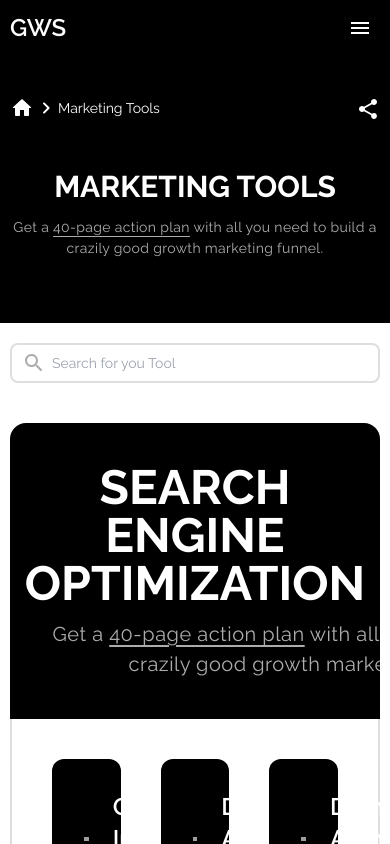
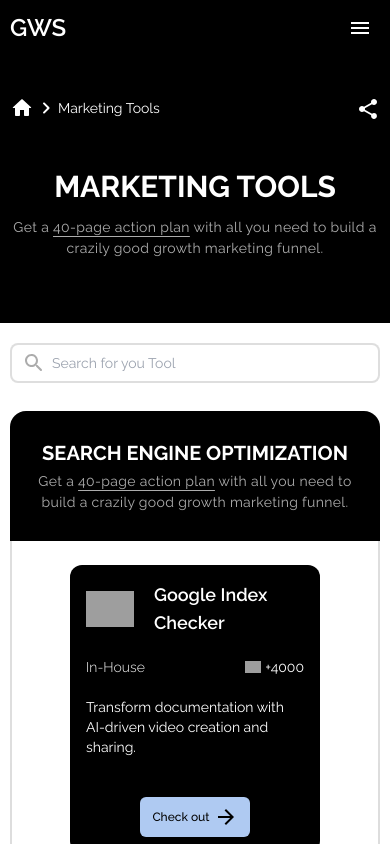
Before and after one commit to Growth-Friends/grow-with-sahil, a Next.js app: page /marketing-tools in a window 390 px wide. Shown: the top 844 px of the page. Built offline with nearby package versions, Linux system fonts and the light colour scheme; grey boxes are pictures that could not be loaded.

Commit message:
tools component done

```diff
--- a/src/components/BlogSection/BlogSection.js
+++ b/src/components/BlogSection/BlogSection.js
@@ -12,10 +12,10 @@
         "xl:pt-20 lg:pt-16 md:pt-14 pt-8 xl:pb-20 lg:pb-16 md:pb-14 pb-10 text-center"
       }
     >
-      <h2 className="font-bold xl:text-5xl lg:text-4xl md:text-3xl text-2xl px-3 ">
+      <h2 className="font-bold xl:text-5xl lg:text-4xl md:text-3xl text-2xl ">
         {content.heading}
       </h2>
-      <p className="text-paraSecondary xl:text-xl lg:text-lg md:text-base text-sm xl:w-[580px] lg:w-[500px] md:w-[460px] w-full md:px-0 px-3 xl:mt-3 lg:mt-2 mt-1 tracking-wide leading-normal inline-block ">
+      <p className="text-paraSecondary xl:text-xl lg:text-lg md:text-base text-sm xl:w-[580px] lg:w-[500px] md:w-[460px] w-full xl:mt-3 lg:mt-2 mt-1 tracking-wide leading-normal inline-block ">
         {content.subHeading.map((item, index) => {
           return (
             <React.Fragment key={index}>
@@ -60,7 +60,7 @@
                       <Link
                         prefetch={false}
                         href={staticRoutes.blog}
-                        className="bg-primaryColor text-black hover:bg-black hover:text-white xl:px-3 px-2 py-1 xl:rounded-md rounded font-semibold xl:text-base text-sm transition-all duration-300 ease-in-out"
+                        className="bg-primaryColor text-black hover:bg-black hover:text-white xl:px-3 px-2 py-1 rounded-md font-semibold xl:text-base text-sm transition-all duration-300 ease-in-out"
                       >
                         {item.button}
                       </Link>
--- a/src/components/GrowthResourcesSection/GrowthResourcesSection.js
+++ b/src/components/GrowthResourcesSection/GrowthResourcesSection.js
@@ -46,10 +46,10 @@
 
   return (
     <MainLayout innerClass={"xl:pt-20 lg:pt-16 md:pt-14 pt-10 text-center"}>
-      <h2 className="font-bold xl:text-5xl lg:text-4xl md:text-3xl text-2xl px-3 ">
+      <h2 className="font-bold xl:text-5xl lg:text-4xl md:text-3xl text-2xl ">
         {content.heading}
       </h2>
-      <p className="text-paraSecondary xl:text-xl lg:text-lg md:text-base text-sm xl:w-[580px] lg:w-[500px] md:w-[460px] w-full md:px-0 px-3 xl:mt-3 lg:mt-2 mt-1 tracking-wide leading-normal inline-block ">
+      <p className="text-paraSecondary xl:text-xl lg:text-lg md:text-base text-sm xl:w-[580px] lg:w-[500px] md:w-[460px] w-full xl:mt-3 lg:mt-2 mt-1 tracking-wide leading-normal inline-block ">
         {content.subHeading.map((item, index) => {
           return (
             <React.Fragment key={index}>
@@ -107,7 +107,7 @@
                     <Link
                       prefetch={false}
                       href={filePrefix(item.link, "/growth-resources")}
-                      className="bg-primaryColor text-black md:px-3 px-2 xl:py-2 lg:py-1.5 py-1 xl:rounded-lg lg:rounded-md rounded font-semibold inline-flex items-center xl:text-lg md:text-base text-sm xl:gap-x-2 lg:gap-x-1.5 md:gap-x-1 gap-x-0.5 hover:gap-x-4 transition-all duration-300 ease-in-out "
+                      className="bg-primaryColor text-black md:px-3 px-2 xl:py-2 lg:py-1.5 py-1 rounded-md font-semibold inline-flex items-center xl:text-lg md:text-base text-sm xl:gap-x-2 lg:gap-x-1.5 md:gap-x-1 gap-x-0.5 hover:gap-x-4 transition-all duration-300 ease-in-out "
                     >
                       {item.button}
                       <ArrowForwardIcon className="lg:text-xl md:text-lg text-base " />
--- a/src/components/MarketingToolSection/MarketingToolSection.js
+++ b/src/components/MarketingToolSection/MarketingToolSection.js
@@ -19,10 +19,10 @@
       }
       ref={marketingToolRef}
     >
-      <h2 className="font-bold xl:text-5xl lg:text-4xl md:text-3xl text-2xl px-3 ">
+      <h2 className="font-bold xl:text-5xl lg:text-4xl md:text-3xl text-2xl ">
         {content.heading}
       </h2>
-      <p className="text-paraSecondary xl:text-xl lg:text-lg md:text-base text-sm xl:w-[580px] lg:w-[500px] md:w-[460px] w-full md:px-0 px-3 xl:mt-3 lg:mt-2 mt-1 tracking-wide leading-normal inline-block ">
+      <p className="text-paraSecondary xl:text-xl lg:text-lg md:text-base text-sm xl:w-[580px] lg:w-[500px] md:w-[460px] w-full xl:mt-3 lg:mt-2 mt-1 tracking-wide leading-normal inline-block ">
         {content.subHeading.map((item, index) => {
           return (
             <React.Fragment key={index}>
@@ -80,7 +80,7 @@
       <Link
         prefetch={false}
         href={staticRoutes[`${content.link}`]}
-        className="bg-primaryColor text-black lg:px-4 px-3 xl:py-3 lg:py-2.5 py-2 xl:rounded-lg lg:rounded-md rounded font-semibold inline-flex items-center xl:text-lg md:text-base text-sm xl:gap-x-2 lg:gap-x-1.5 md:gap-x-1 gap-x-0.5 hover:gap-x-4 transition-all duration-300 ease-in-out "
+        className="bg-primaryColor text-black lg:px-4 px-3 xl:py-3 lg:py-2.5 py-2 rounded-md font-semibold inline-flex items-center xl:text-lg md:text-base text-sm xl:gap-x-2 lg:gap-x-1.5 md:gap-x-1 gap-x-0.5 hover:gap-x-4 transition-all duration-300 ease-in-out "
       >
         <span>{content.button}</span>
 
--- a/src/components/ToolsComponent/ToolsComponent.js
+++ b/src/components/ToolsComponent/ToolsComponent.js
@@ -21,13 +21,15 @@
     );
     return (
       <MainLayout>
-        <div className="py-10 overflow-hidden ">
+        <div className="xl:py-10 py-7 overflow-hidden ">
           <div
             ref={ref}
-            className="text-center bg-black text-white py-10 px-3 rounded-t-2xl"
+            className="text-center bg-black text-white lg:py-10 md:py-8 py-7 px-3 rounded-t-2xl"
           >
-            <h2 className="font-bold text-5xl uppercase ">{content.heading}</h2>
-            <p className="text-paraSecondary text-xl w-[580px] mx-auto mt-3 tracking-wide leading-normal ">
+            <h2 className="font-bold xl:text-5xl lg:text-4xl md:text-3xl text-xl uppercase ">
+              {content.heading}
+            </h2>
+            <p className="text-paraSecondary xl:text-xl lg:text-lg md:text-base text-sm xl:w-[580px] lg:w-[500px] md:w-[460px] w-full xl:mt-3 lg:mt-2 mt-1 mx-auto tracking-wide leading-normal ">
               {content.subHeading.map((item, index) => {
                 return (
                   <React.Fragment key={index}>
@@ -46,23 +48,25 @@
               })}
             </p>
           </div>
-          <div className="grid grid-cols-3 p-10 gap-10 border-x-2 border-b-2 border-paraSecondary/40 rounded-b-2xl ">
+          <div className="grid lg:grid-cols-3 md:grid-cols-2 grid-cols-1 xl:p-10 lg:p-8 md:p-6 p-6 xl:gap-10 lg:gap-8 md:gap-6 gap-6 border-x-2 border-b-2 border-paraSecondary/40 rounded-b-2xl ">
             {content.toolsList.map((item, index) => {
               return (
                 <div
                   key={index}
-                  className="bg-black text-white p-8 gap-x-5 rounded-xl "
+                  className="bg-black text-white xl:p-8 p-4 gap-x-5 rounded-xl flex flex-col xl:max-w-[320px] lg:max-w-[280px] md:max-w-[260px] max-w-[250px] mx-auto "
                 >
-                  <div className="flex items-center gap-x-6">
+                  <div className="flex items-center lg:gap-x-6 gap-x-5">
                     <img
                       loading="lazy"
                       src={svgFilePrefix(item.imageUrl)}
                       alt={item.head}
-                      className="aspect-auto w-16"
+                      className="aspect-auto xl:w-16 lg:w-14 w-12 "
                     />
-                    <p className="font-semibold text-2xl">{item.head}</p>
+                    <p className="font-semibold xl:text-2xl md:text-xl text-lg ">
+                      {item.head}
+                    </p>
                   </div>
-                  <div className="flex items-center justify-between mt-5">
+                  <div className="flex items-center justify-between xl:text-base text-sm mt-5">
                     <p className="font-light">
                       {item.hostedInHouse ? "In-House" : "Re-directed"}
                     </p>
@@ -76,12 +80,14 @@
                       <span>{item.likes}</span>
                     </div>
                   </div>
-                  <p className="text-lg mt-4">{item.aboutTool}</p>
-                  <div className="flex justify-center mt-10">
+                  <p className="xl:text-lg md:text-base text-sm mt-5 mb-10 ">
+                    {item.aboutTool}
+                  </p>
+                  <div className="flex justify-center mt-auto  ">
                     <Link
                       prefetch={false}
                       href={filePrefix(item.link, "/marketing-tools")}
-                      className="bg-primaryColor text-black px-3 py-2 rounded-md font-medium flex items-center gap-x-1 hover:gap-x-2 transition-all duration-300 ease-in-out "
+                      className="bg-primaryColor text-black px-3 py-2 rounded-md font-medium flex xl:text-base md:text-sm text-xs items-center gap-x-1 hover:gap-x-2 transition-all duration-300 ease-in-out "
                     >
                       {item.button}
                       <ArrowForwardIcon className="text-base" />
```
